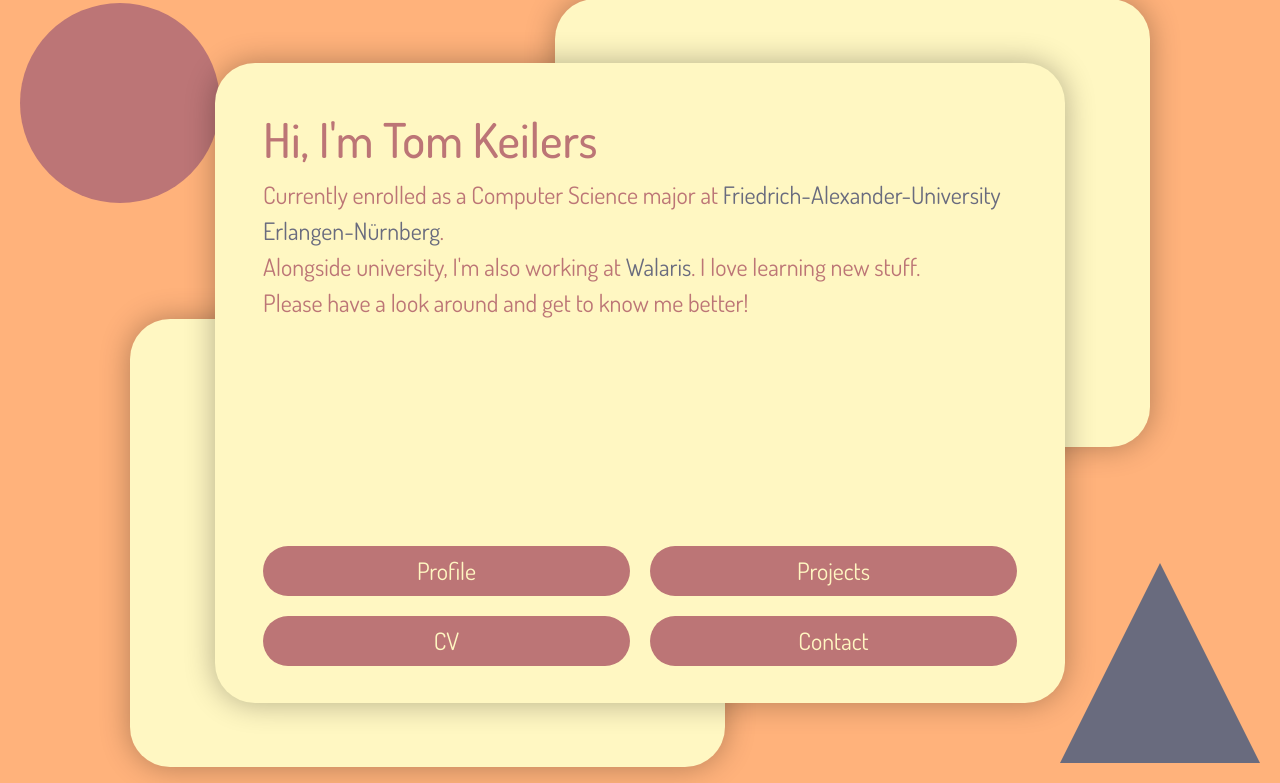
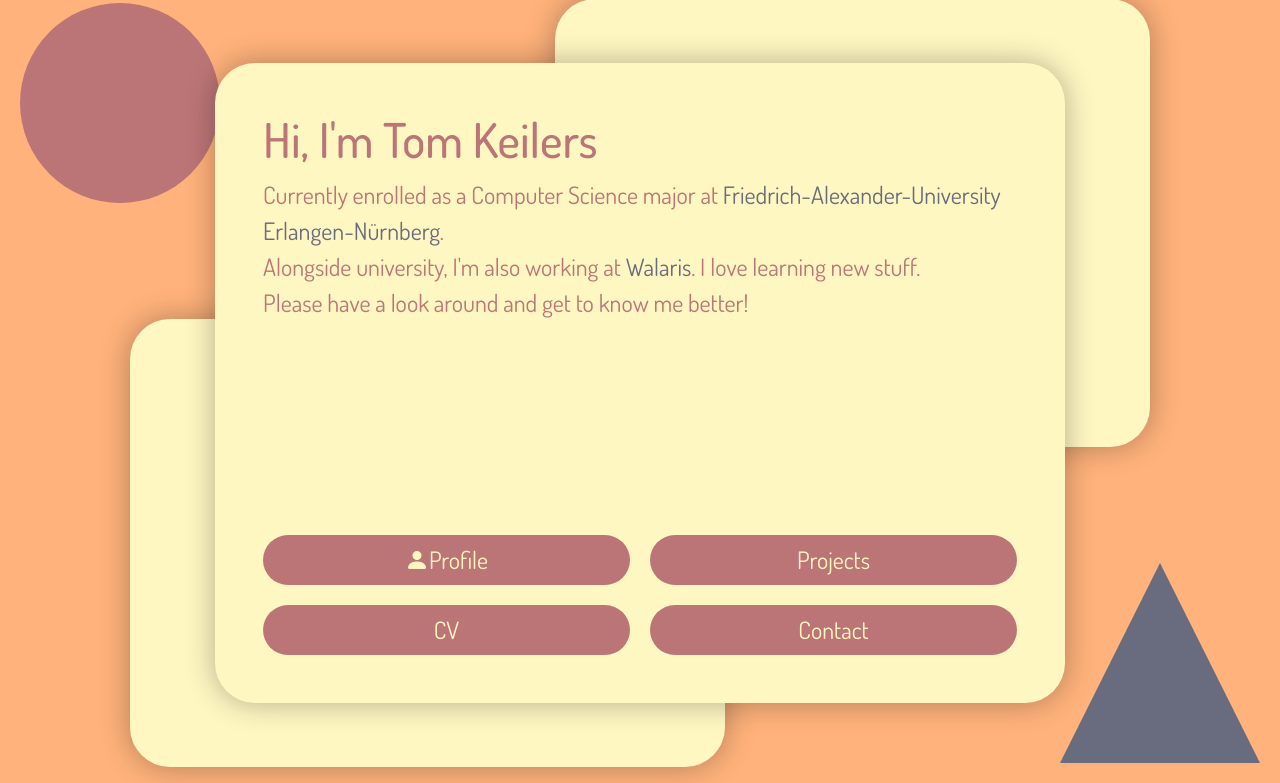
Before and after one commit to nxdxl/cv-website, a Flask app: page / in a window 1280 px wide. Shown: the part 17-800 px from the top of the page. Run offline with Flask 3, Linux system fonts and the light colour scheme.

Commit message:
fixed padding and margin issues

```diff
--- a/static/autumn.css
+++ b/static/autumn.css
@@ -226,20 +226,11 @@ html {
     animation: transform-and-move-main 0.5s;
 }
 
-.heading-container {
-    max-height: 20%;
-}
-
 .heading-container h1 {
     font-size: 3rem;
 }
 
-.content p {
-    margin: 0;
-}
-
 .content {
-    min-height: 60%;
     flex: 1;
 }
 
@@ -252,9 +243,9 @@ html {
     color: var(--autumn-blue);
 }
 
-.menu-container {
-    width: 100%;
-    max-height: 20%;
+.navbar {
+    padding: 0;
+    margin: 0;
 }
 
 .menu-container ul {
@@ -287,11 +278,11 @@ html {
     border: 2px solid var(--autumn-purple);
 }
 
-.navbar {
-    width: 100%;
-    height: 20%;
-    padding: 0;
-}
+/* .navbar { */
+/*     width: 100%; */
+/*     height: 20%; */
+/*     padding: 0; */
+/* } */
 
 .introduce {
     animation: introduce 0.5s;
--- a/templates/home.html
+++ b/templates/home.html
@@ -22,7 +22,7 @@
     <div class="menu-container" id="menu-container">
         <nav class="navbar">
             <ul class="menu-list" id="menu-list">
-                <li class="list-item" id="profile-item"><i class="bi bi-house"></i>Profile</li>
+                <li class="list-item" id="profile-item"><i class="bi bi-person-fill"></i>Profile</li>
                 <li class="list-item" id="projects-item">Projects</li>
                 <li class="list-item" id="cv-item">CV</li>
                 <li class="list-item" id="contact-item">Contact</li>
--- a/templates/layout.html
+++ b/templates/layout.html
@@ -14,7 +14,7 @@
         <link href="https://cdn.jsdelivr.net/npm/bootstrap@5.2.3/dist/css/bootstrap.min.css" rel="stylesheet" integrity="sha384-rbsA2VBKQhggwzxH7pPCaAqO46MgnOM80zW1RWuH61DGLwZJEdK2Kadq2F9CUG65" crossorigin="anonymous">
         <link rel="stylesheet" type="text/css" href="{{ url_for('static', filename='autumn.css') }}">
         <link rel=”stylesheet” href=”https://cdn.jsdelivr.net/npm/bootstrap@5.0.2/dist/css/bootstrap.min.css”/>
-        <link rel=”stylesheet” href=”https://cdn.jsdelivr.net/npm/bootstrap-icons@1.5.0/font/bootstrap-icons.css” />
+        <link rel="stylesheet" href="https://cdn.jsdelivr.net/npm/bootstrap-icons@1.10.5/font/bootstrap-icons.css">
     </head>
     <body>
         <div class="circle top-left"></div>
```
